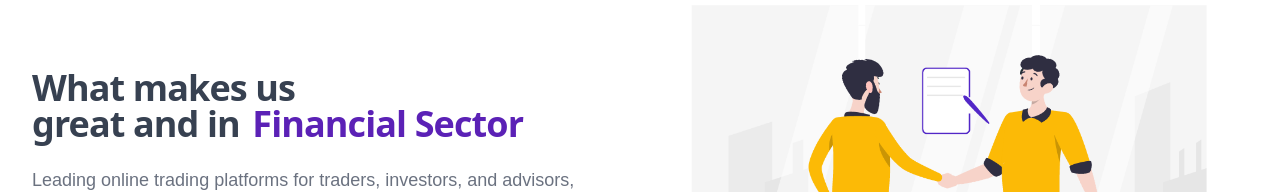
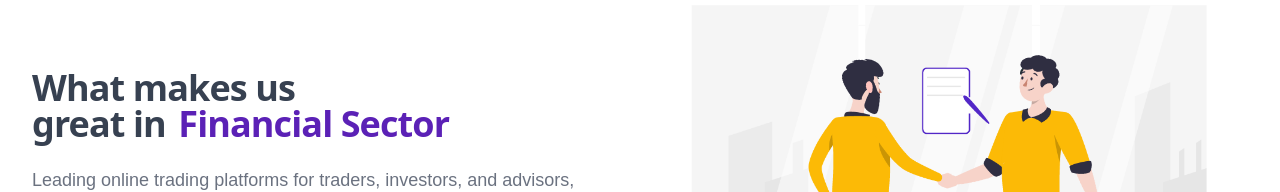
Before and after one commit to ashishmishra-bit/aecor, a Next.js app: page / in a window 1280 px wide. Shown: the part 827-1019 px from the top of the page. Built offline with nearby package versions, Linux system fonts and the light colour scheme.

Commit message:
refactor

```diff
--- a/components/WhyWe/We.js
+++ b/components/WhyWe/We.js
@@ -39,8 +39,8 @@ const We = () => {
           <div className="max-w-xl mb-6">
             <h2 className="max-w-lg mb-6 font-sans text-3xl font-bold tracking-tight text-gray-700 sm:text-4xl sm:leading-none">
               What makes us
-              <br className="hidden md:block" />
-              great and in{' '}
+              <br className=" md:block" />
+              great in{' '}
               <span className="relative px-1">
                 <div className="absolute inset-x-0 bottom-0 h-3 transform -skew-x-12 bg-teal-accent-400" />
                 <span className="relative inline-block text-purple-800">
--- a/pages/index.js
+++ b/pages/index.js
@@ -136,7 +136,7 @@ export default function Home() {
                 <div className="max-w-xl mb-6">
                   <h2 className="max-w-lg mb-6 font-sans text-3xl font-bold tracking-tight text-purple-800 sm:text-4xl sm:leading-none">
                     Let us handle
-                    <br className="hidden md:block" />
+                    <br className=" md:block" />
                     your next{" "}
                     <span className="inline-block text-deep-purple-accent-400">
                       destination
```
